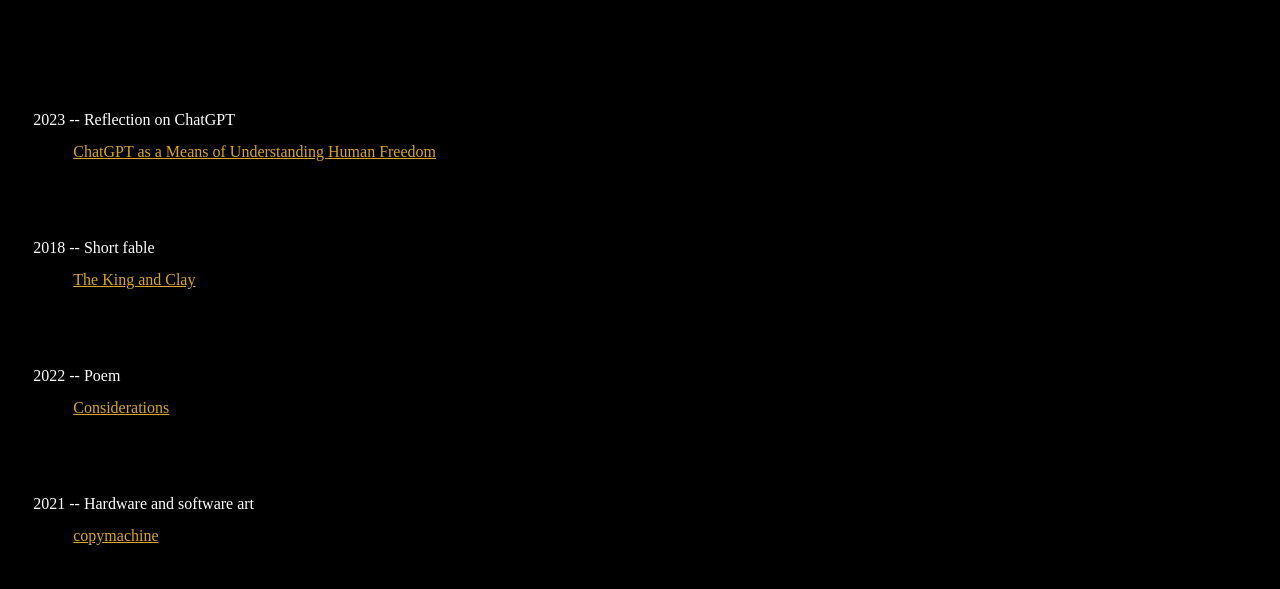
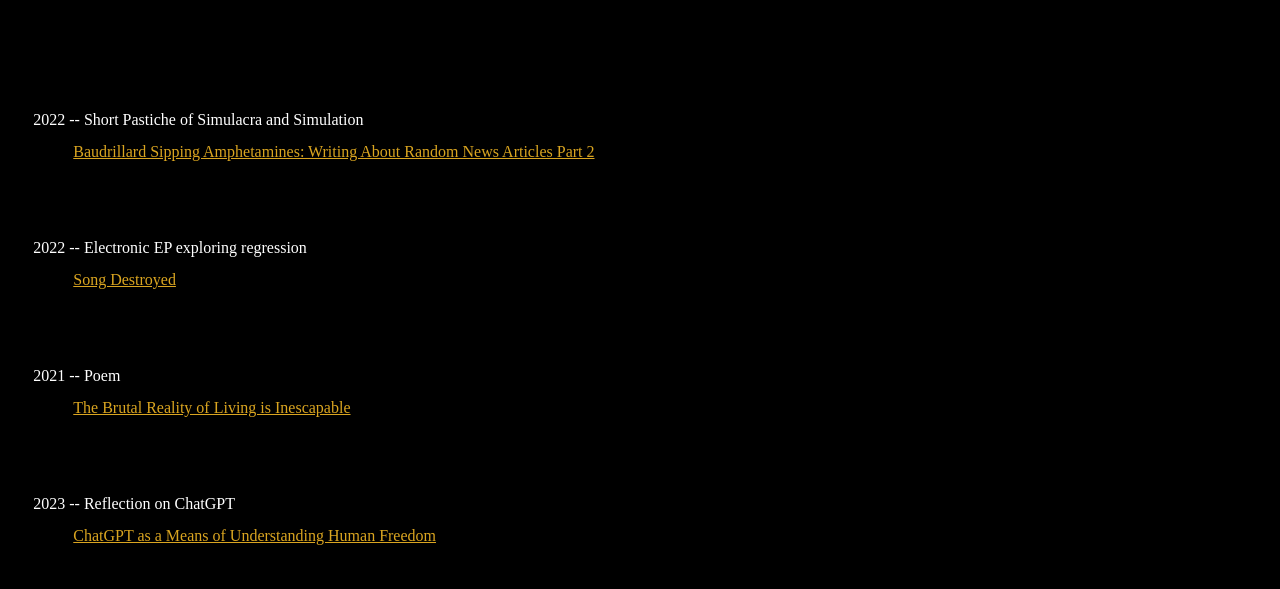
Before and after one commit to thecopied/thecopied.github.io, a plain HTML site: page pages/updates.html in a window 1280 px wide. Shown: the part 211-800 px from the top of the page. Drawn offline with Linux system fonts and the light colour scheme.

Commit message:
New content update

```diff
--- a/pages/updates.html
+++ b/pages/updates.html
@@ -24,6 +24,12 @@
 		<div id="uplist">
 			<dl>
 <!--Add to top-->
+		<dt>2022 -- Short Pastiche of Simulacra and Simulation</dt>
+		<dd><a class="gold" href="words/ukraine_ai.pdf">Baudrillard Sipping Amphetamines: Writing About Random News Articles Part 2</a></dd><br><br>
+		<dt>2022 -- Electronic EP exploring regression</dt>
+		<dd><a class="gold" href="https://og2n.bandcamp.com/album/song-destroyed">Song Destroyed</a></dd><br><br>
+		<dt>2021 -- Poem</dt>
+		<dd><a class="gold" href="words/hemroids.pdf">The Brutal Reality of Living is Inescapable</a></dd><br><br>
 		<dt>2023 -- Reflection on ChatGPT</dt>
 		<dd><a class="gold" href="words/chatgpt.pdf">ChatGPT as a Means of Understanding Human Freedom</a></dd><br><br>
 		<dt>2018 -- Short fable</dt>
```
Also changed, not shown: pages/sightsandsounds.html (+5 -4 lines), pages/things.html (+2 -0 lines), pages/words.html (+3 -0 lines).
